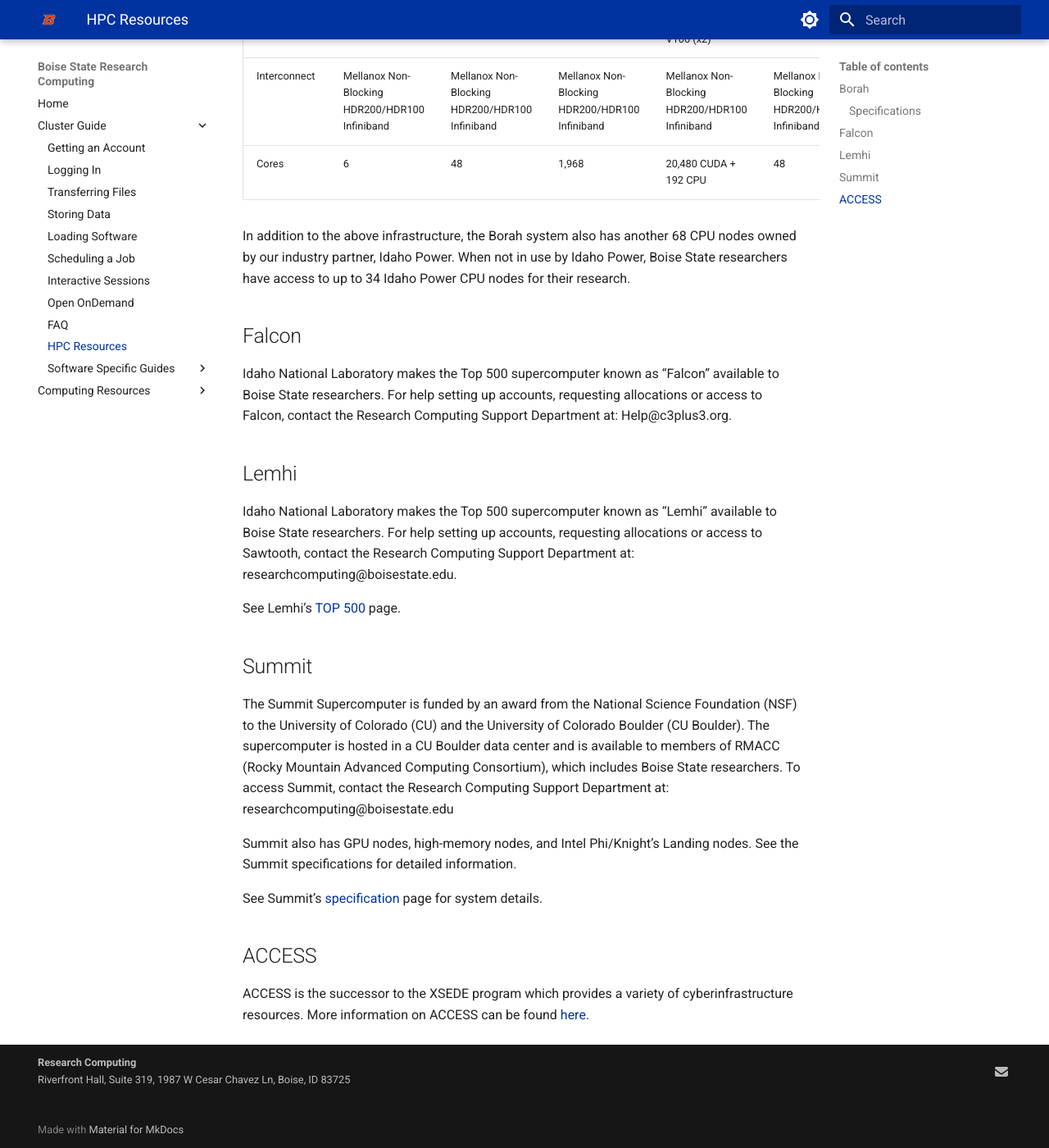
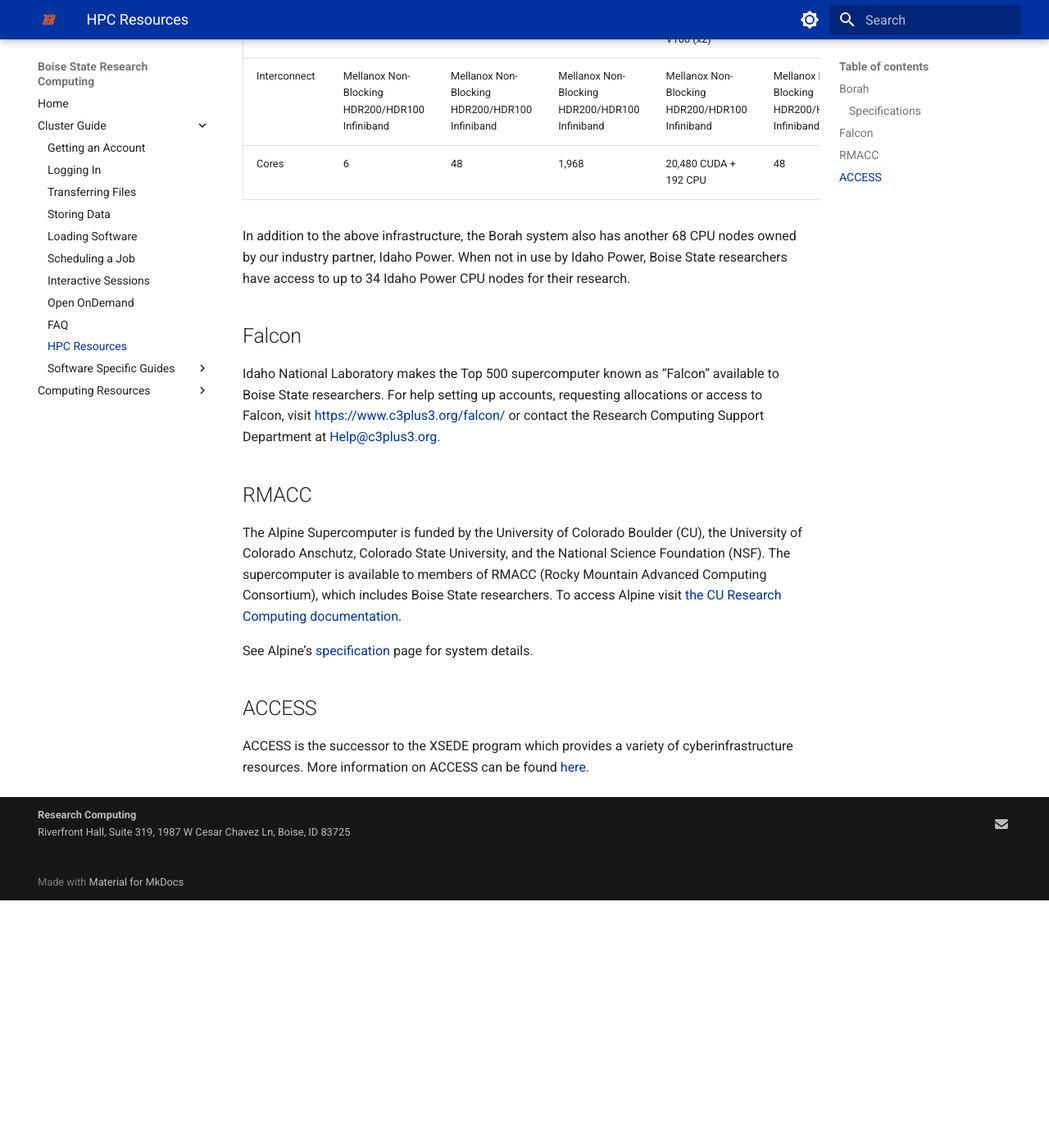
Before and after one commit to bsurc/docs, an MkDocs documentation site: the page built from docs/hpc_resources.md, in a window 1280 px wide and 1400 px high, scrolled down 773 px. Shown: the whole window at 82% size. Built offline with MkDocs 1.6.1 and Material for MkDocs 9.7.7, drawn with Linux system fonts in a browser that asks for light colours; after the commit the page ends 1871 px from its top, so only the background shows below that.

Commit message:
Update resources
remove summit and lemhi, add alpine

```diff
--- a/docs/hpc_resources.md
+++ b/docs/hpc_resources.md
@@ -17,19 +17,12 @@ The cluster is located at the Idaho National Laboratory’s Collaborative Comput
 In addition to the above infrastructure, the Borah system also has another 68 CPU nodes owned by our industry partner, Idaho Power. When not in use by Idaho Power, Boise State researchers have access to up to 34 Idaho Power CPU nodes for their research.
 
 ## Falcon
-Idaho National Laboratory makes the Top 500 supercomputer known as “Falcon” available to Boise State researchers. For help setting up accounts, requesting allocations or access to Falcon, contact the Research Computing Support Department at: Help@c3plus3.org.
+Idaho National Laboratory makes the Top 500 supercomputer known as “Falcon” available to Boise State researchers. For help setting up accounts, requesting allocations or access to Falcon, visit [https://www.c3plus3.org/falcon/](https://www.c3plus3.org/falcon/) or contact the Research Computing Support Department at [Help@c3plus3.org](mailto:help@c3plus3.org).
 
-## Lemhi
-Idaho National Laboratory makes the Top 500 supercomputer known as “Lemhi” available to Boise State researchers. For help setting up accounts, requesting allocations or access to Sawtooth, contact the Research Computing Support Department at: researchcomputing@boisestate.edu.
+## RMACC
+The Alpine Supercomputer is funded by the University of Colorado Boulder (CU), the University of Colorado Anschutz, Colorado State University, and the National Science Foundation (NSF). The supercomputer is available to members of RMACC (Rocky Mountain Advanced Computing Consortium), which includes Boise State researchers. To access Alpine visit [the CU Research Computing documentation](https://curc.readthedocs.io/en/latest/access/rmacc.html).
 
-See Lemhi’s [TOP 500](https://www.top500.org/system/179570/) page.
-
-## Summit
-The Summit Supercomputer is funded by an award from the National Science Foundation (NSF) to the University of Colorado (CU) and the University of Colorado Boulder (CU Boulder). The supercomputer is hosted in a CU Boulder data center and is available to members of RMACC (Rocky Mountain Advanced Computing Consortium), which includes Boise State researchers. To access Summit, contact the Research Computing Support Department at: researchcomputing@boisestate.edu
-
-Summit also has GPU nodes, high-memory nodes, and Intel Phi/Knight’s Landing nodes. See the Summit specifications for detailed information.
-
-See Summit’s [specification](https://www.colorado.edu/rc/resources/summit/specifications) page for system details.
+See Alpine’s [specification](https://curc.readthedocs.io/en/latest/clusters/alpine/alpine-hardware.html) page for system details.
 
 ## ACCESS
 ACCESS is the successor to the XSEDE program which provides a variety of cyberinfrastructure resources. More information on ACCESS can be found [here](https://access-ci.org/).
```
